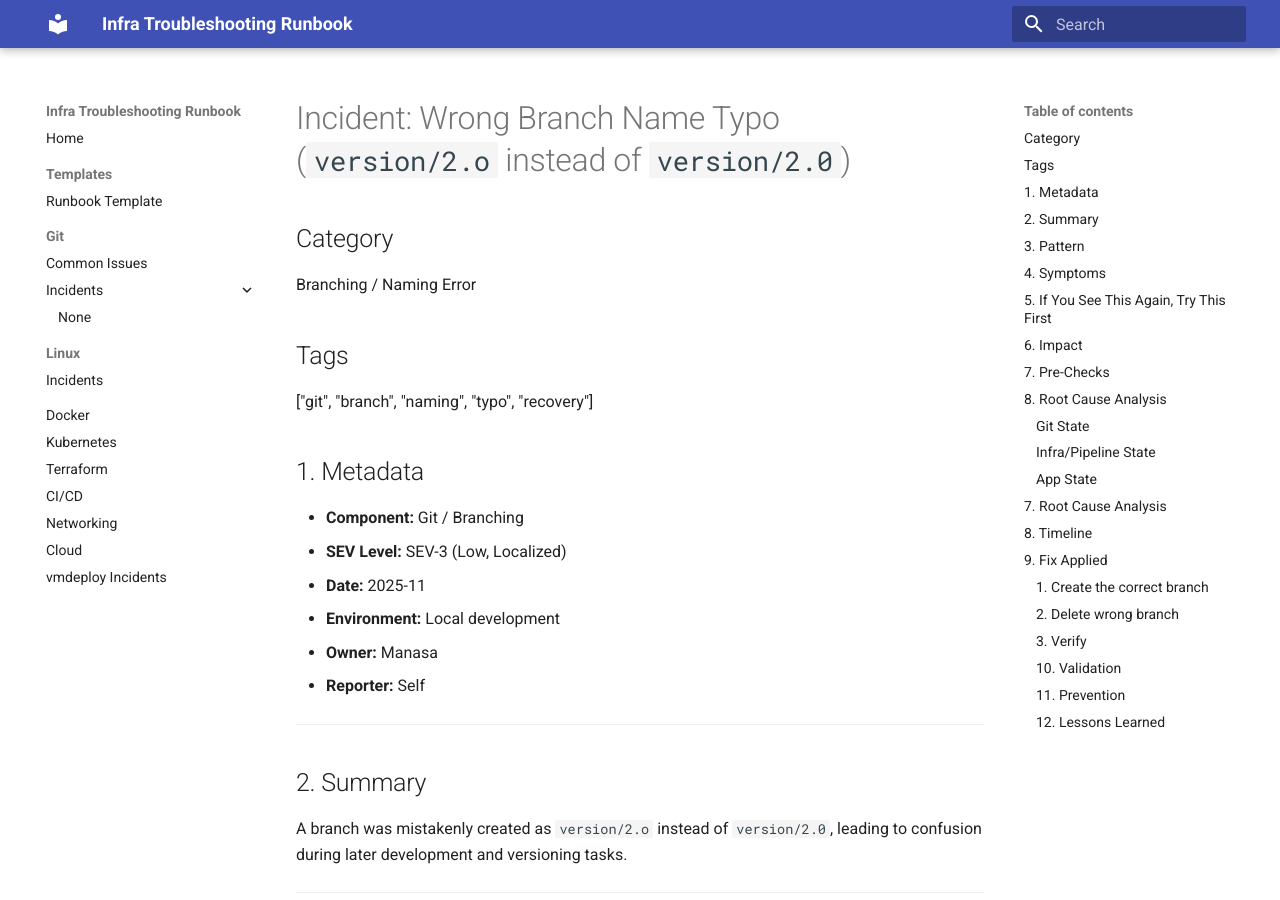
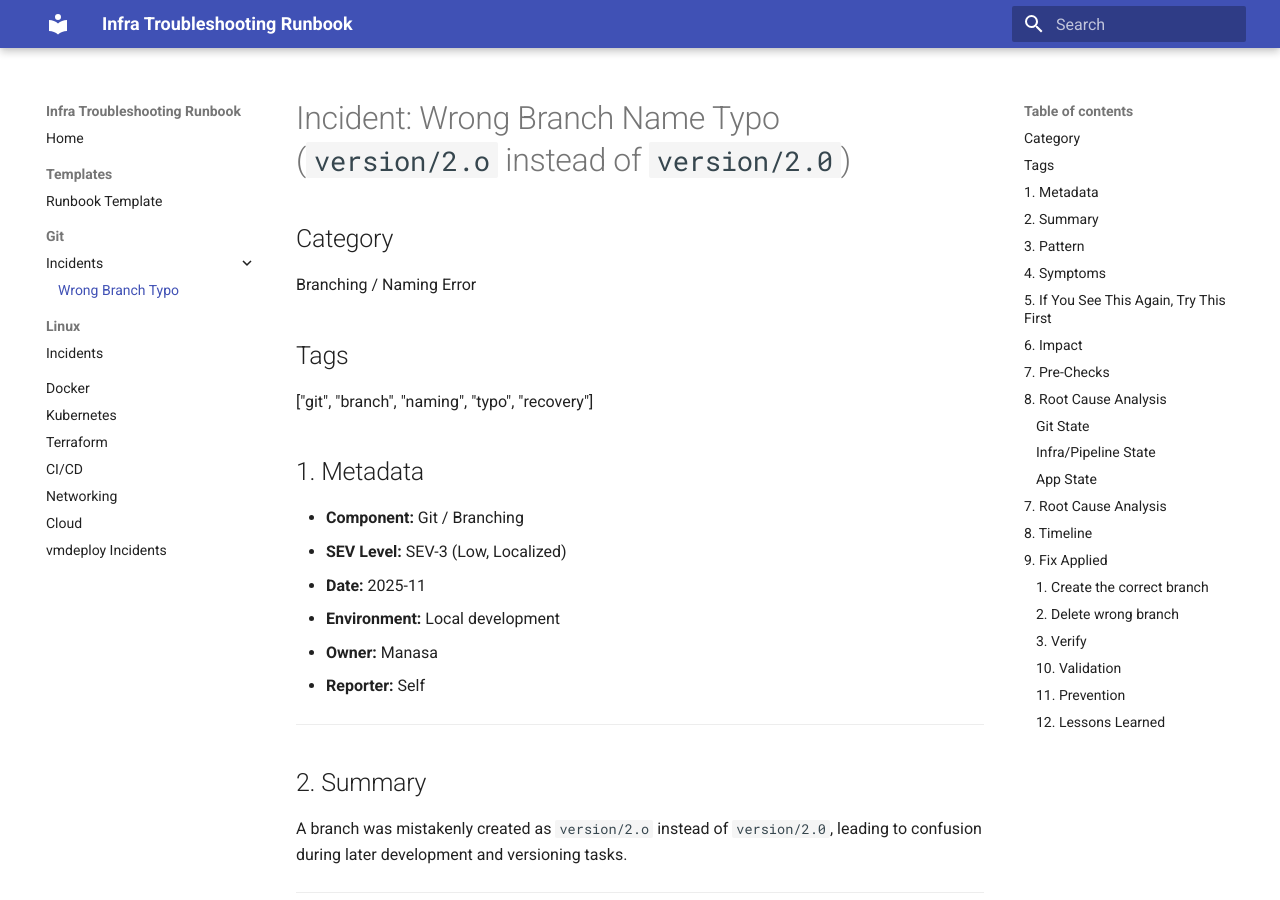
Before and after one commit to manasa-bhagwat/infra-troubleshooting-runbook, an MkDocs documentation site: the page built from docs/git/incidents/git-wrong-branch-typo.md, in a window 1280 px wide and 900 px high. Built offline with MkDocs 1.6.1 and Material for MkDocs 9.7.7, drawn with Linux system fonts in a browser that asks for light colours.

Commit message:
added incident in mkdocs

```diff
--- a/mkdocs.yml
+++ b/mkdocs.yml
@@ -15,9 +15,8 @@ nav:
   - Templates:
       - Runbook Template: templates/runbook-template.md
   - Git:
-      - Common Issues: git/common-issues.md
       - Incidents:
-          - git/incidents/
+          - Wrong Branch Typo: git/incidents/git-wrong-branch-typo.md
   - Linux:
       - Incidents: linux/incidents/
   - Docker: docker/index.md
```
